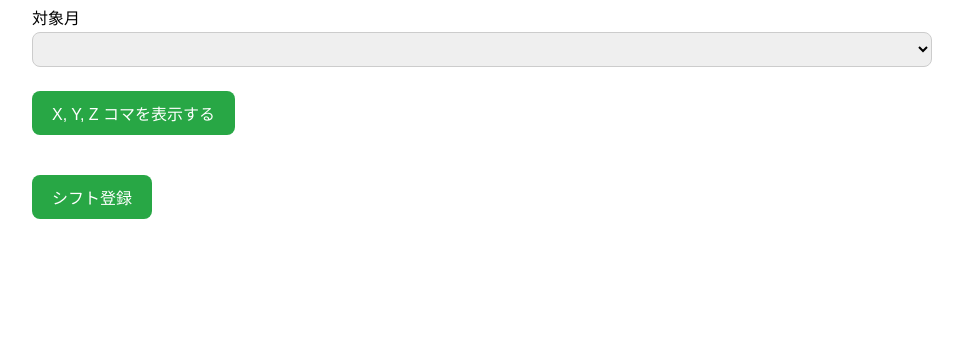
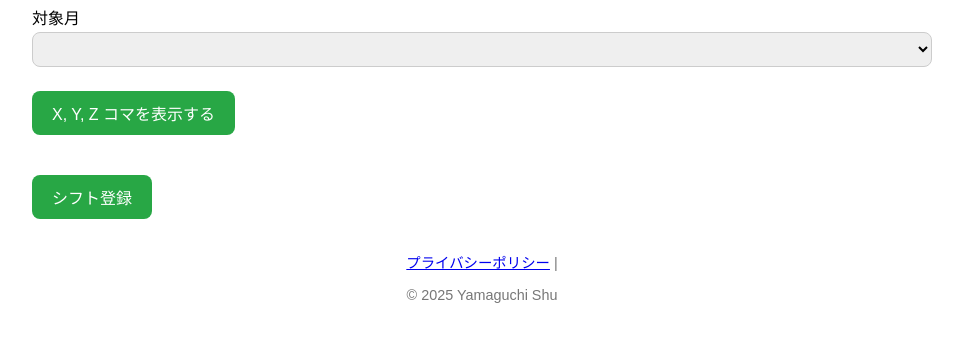
Before and after one commit to Clowd22/CramShift, a plain HTML site: page index.html in a window 1280 px wide. Shown: the part 140-482 px from the top of the page, without its empty margins (158-1121 px from the left). Drawn offline with Linux system fonts and the light colour scheme.

Commit message:
Update index.html

```diff
--- a/index.html
+++ b/index.html
@@ -38,5 +38,11 @@
     <button id="submitBtn" onclick="onShiftSubmitButtonClick()">シフト登録</button>
 
     <script src="js/script.js"></script>
+        <footer style="text-align: center; margin-top: 2rem; font-size: 0.9rem; color: #777;">
+    <p>
+        <a href="/https://clowd22.github.io/CramShift/privacy-policy.html" target="_blank">プライバシーポリシー</a> |
+    </p>
+    <p>© 2025 Yamaguchi Shu</p>
+    </footer>
   </body>
 </html>
```
